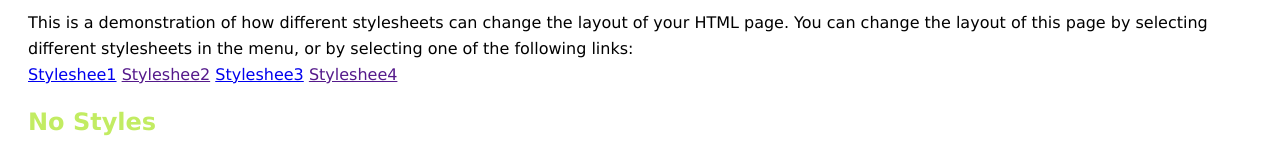
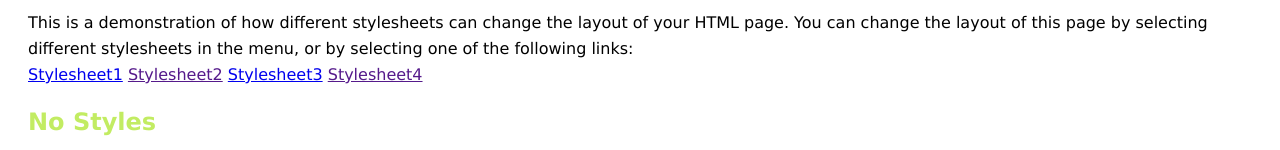
Before and after one commit to wonjunseol/Project222, a plain HTML site: page style2.html in a window 1280 px wide. Shown: the part 230-380 px from the top of the page. Drawn offline with Linux system fonts and the light colour scheme.

Commit message:
update style2

```diff
--- a/style2.html
+++ b/style2.html
@@ -120,10 +120,10 @@
                         one
                         of
                         the following links:</p>
-                    <a href="/style1.html">Styleshee1</a>
-                    <a href="">Styleshee2</a>
-                    <a href="/style2.html">Styleshee3</a>
-                    <a href="">Styleshee4</a>
+                    <a href="/style1.html">Stylesheet1</a>
+                    <a href="">Stylesheet2</a>
+                    <a href="/style2.html">Stylesheet3</a>
+                    <a href="">Stylesheet4</a>
                 </div>
                 <div id="main2">
                     <h2>No Styles</h2>
```
